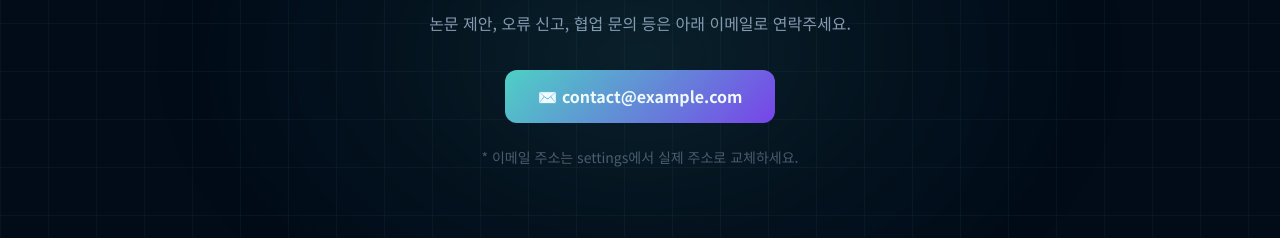
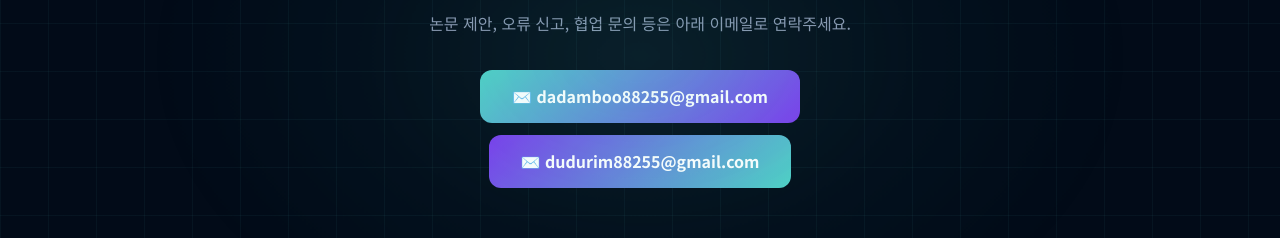
Before and after one commit to dudurim88255-dev/science-blog, a Next.js app: page /contact in a window 1280 px wide. Shown: the part 169-407 px from the top of the page. Built offline with nearby package versions, Linux system fonts and the light colour scheme; no server answers; a web font is replaced by a local one.

Commit message:
feat: 연락처 이메일 2개로 업데이트

```diff
--- a/app/contact/page.tsx
+++ b/app/contact/page.tsx
@@ -11,15 +11,20 @@ export default function ContactPage() {
       <p className="mb-8" style={{ color: '#8b96b0', lineHeight: 1.9 }}>
         논문 제안, 오류 신고, 협업 문의 등은 아래 이메일로 연락주세요.
       </p>
-      <a
-        href="mailto:contact@example.com"
-        style={{ background: 'linear-gradient(135deg, #4fd1c5, #7c3aed)', borderRadius: 12, padding: '12px 32px', color: '#fff', fontWeight: 700, display: 'inline-block' }}
-      >
-        ✉️ contact@example.com
-      </a>
-      <p className="mt-6 text-sm" style={{ color: '#4a5568' }}>
-        * 이메일 주소는 settings에서 실제 주소로 교체하세요.
-      </p>
+      <div style={{ display: 'flex', flexDirection: 'column', gap: 12, alignItems: 'center' }}>
+        <a
+          href="mailto:dadamboo88255@gmail.com"
+          style={{ background: 'linear-gradient(135deg, #4fd1c5, #7c3aed)', borderRadius: 12, padding: '12px 32px', color: '#fff', fontWeight: 700, display: 'inline-block' }}
+        >
+          ✉️ dadamboo88255@gmail.com
+        </a>
+        <a
+          href="mailto:dudurim88255@gmail.com"
+          style={{ background: 'linear-gradient(135deg, #7c3aed, #4fd1c5)', borderRadius: 12, padding: '12px 32px', color: '#fff', fontWeight: 700, display: 'inline-block' }}
+        >
+          ✉️ dudurim88255@gmail.com
+        </a>
+      </div>
     </div>
   );
 }
```
